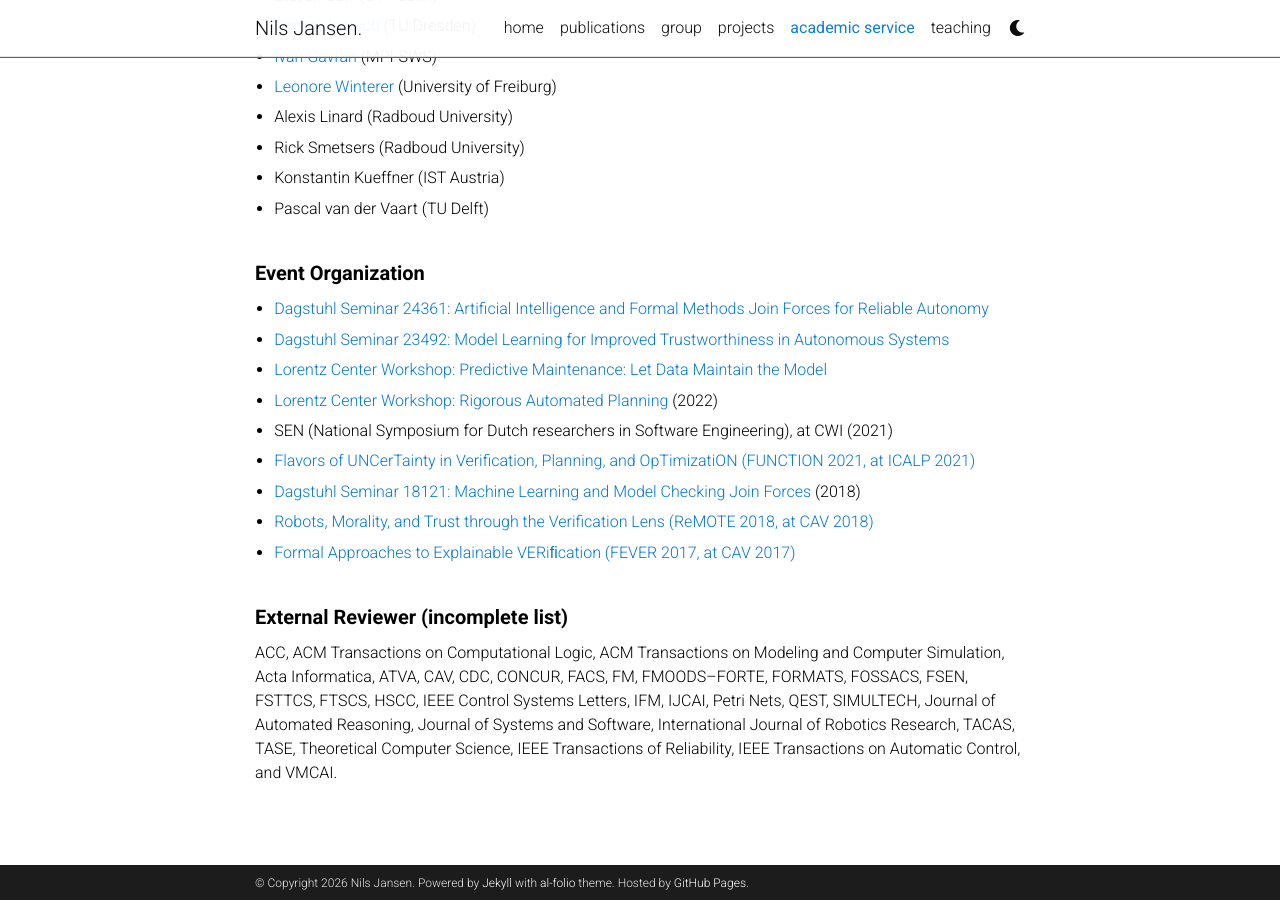
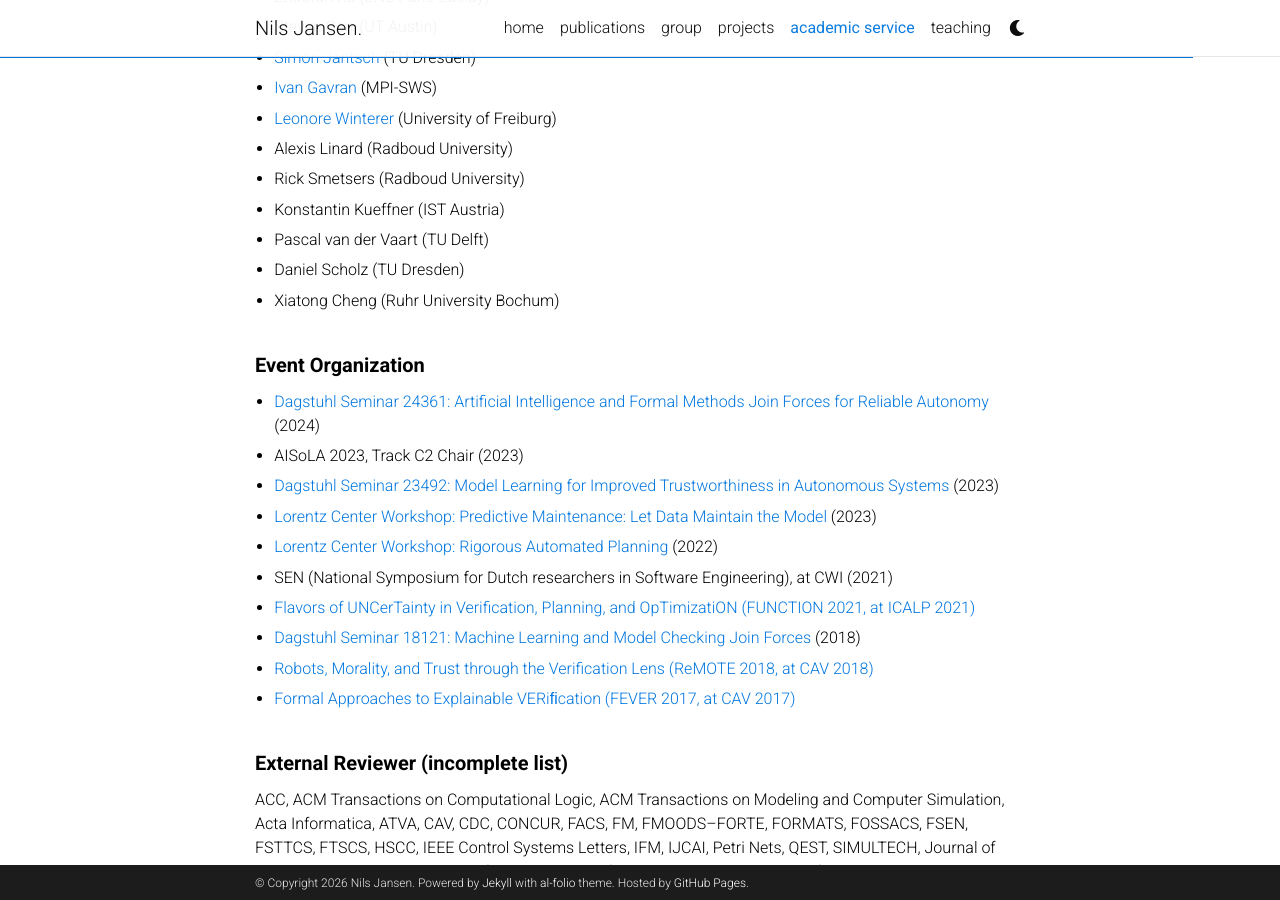
Before and after one commit to njansen123/njansen123.github.io, a Jekyll site: the page built from _pages/service.md, in a window 1280 px wide and 900 px high, scrolled down 1598 px. Built offline with Jekyll 4.4.1, drawn with Linux system fonts in a browser that asks for light colours; comment, search, counter and statistics services are not loaded; a style sheet for code colours, icons or effects is not loaded; some of the changed text lies outside the part shown.

Commit message:
Sync with CV: CASA PI, missing PCs and PhD committees, AISoLA track chair, event years, Radboud teaching 2023/24, alumni dates
Co-Authored-By: Claude Opus 5.5 <noreply@anthropic.com>
Claude-Session: https://claude.ai/code/session_01GhL6EQJyd4JpUX8UuWBmeQ

```diff
--- a/_pages/service.md
+++ b/_pages/service.md
@@ -75,6 +75,9 @@ redirect_from:
   <div class="year-label">2025</div>
   <div class="year-items">
     <span class="service-pill chair"><a href="https://iclr.cc/" target="_blank">ICLR (Area Chair)</a></span>
+    <span class="service-pill">AAAI</span>
+    <span class="service-pill">QEST</span>
+    <span class="service-pill">NeurIPS</span>
     <span class="service-pill">NFM</span>
   </div>
 </div>
@@ -114,6 +117,8 @@ redirect_from:
     <span class="service-pill">QEST</span>
     <span class="service-pill">ICML</span>
     <span class="service-pill">MOVEP</span>
+    <span class="service-pill">BNAIC/BeNeLearn</span>
+    <span class="service-pill">COMPSAC</span>
   </div>
 </div>
 
@@ -217,6 +222,8 @@ redirect_from:
   <li>Rick Smetsers (Radboud University)</li>
   <li>Konstantin Kueffner (IST Austria)</li>
   <li>Pascal van der Vaart (TU Delft)</li>
+  <li>Daniel Scholz (TU Dresden)</li>
+  <li>Xiatong Cheng (Ruhr University Bochum)</li>
 </ul>
 </div>
 
@@ -224,9 +231,10 @@ redirect_from:
 <h2 class="category">Event Organization</h2>
 
 <ul class="service-list">
-  <li><a href="https://www.dagstuhl.de/24361" target="_blank">Dagstuhl Seminar 24361: Artificial Intelligence and Formal Methods Join Forces for Reliable Autonomy</a></li>
-  <li><a href="https://www.dagstuhl.de/23492" target="_blank">Dagstuhl Seminar 23492: Model Learning for Improved Trustworthiness in Autonomous Systems</a></li>
-  <li><a href="https://www.lorentzcenter.nl/predictive-maintenance-let-data-maintain-the-model.html" target="_blank">Lorentz Center Workshop: Predictive Maintenance: Let Data Maintain the Model</a></li>
+  <li><a href="https://www.dagstuhl.de/24361" target="_blank">Dagstuhl Seminar 24361: Artificial Intelligence and Formal Methods Join Forces for Reliable Autonomy</a> (2024)</li>
+  <li>AISoLA 2023, Track C2 Chair (2023)</li>
+  <li><a href="https://www.dagstuhl.de/23492" target="_blank">Dagstuhl Seminar 23492: Model Learning for Improved Trustworthiness in Autonomous Systems</a> (2023)</li>
+  <li><a href="https://www.lorentzcenter.nl/predictive-maintenance-let-data-maintain-the-model.html" target="_blank">Lorentz Center Workshop: Predictive Maintenance: Let Data Maintain the Model</a> (2023)</li>
   <li><a href="https://www.lorentzcenter.nl/rigorous-automated-planning-2022.html" target="_blank">Lorentz Center Workshop: Rigorous Automated Planning</a> (2022)</li>
   <li>SEN (National Symposium for Dutch researchers in Software Engineering), at CWI (2021)</li>
   <li><a href="https://function-2021.cs.ru.nl/" target="_blank">Flavors of UNCerTainty in Verification, Planning, and OpTimizatiON (FUNCTION 2021, at ICALP 2021)</a></li>
```
Also changed, not shown: _pages/about.md (+1 -1 lines), _pages/group.md (+3 -3 lines), _pages/teaching.md (+2 -2 lines).
